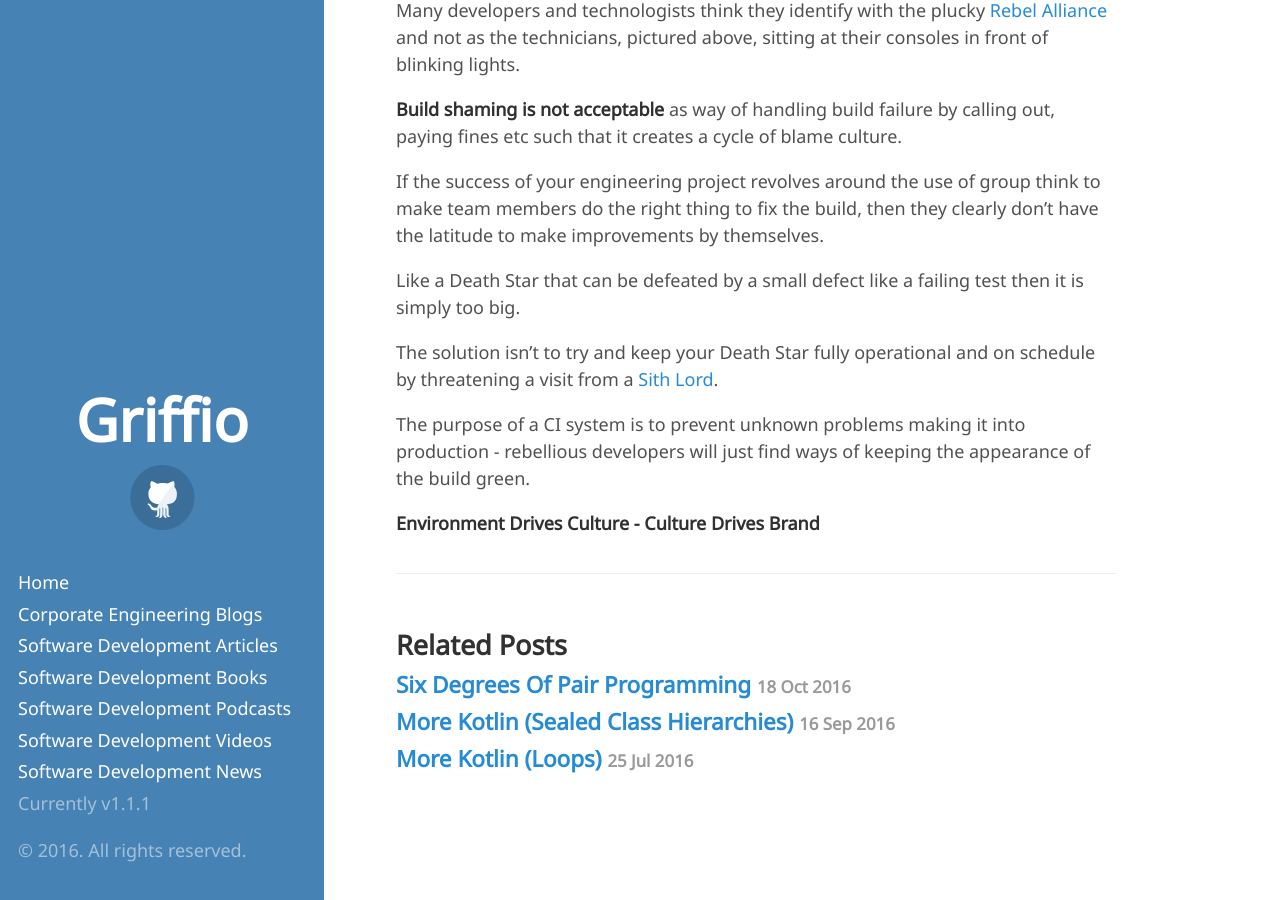
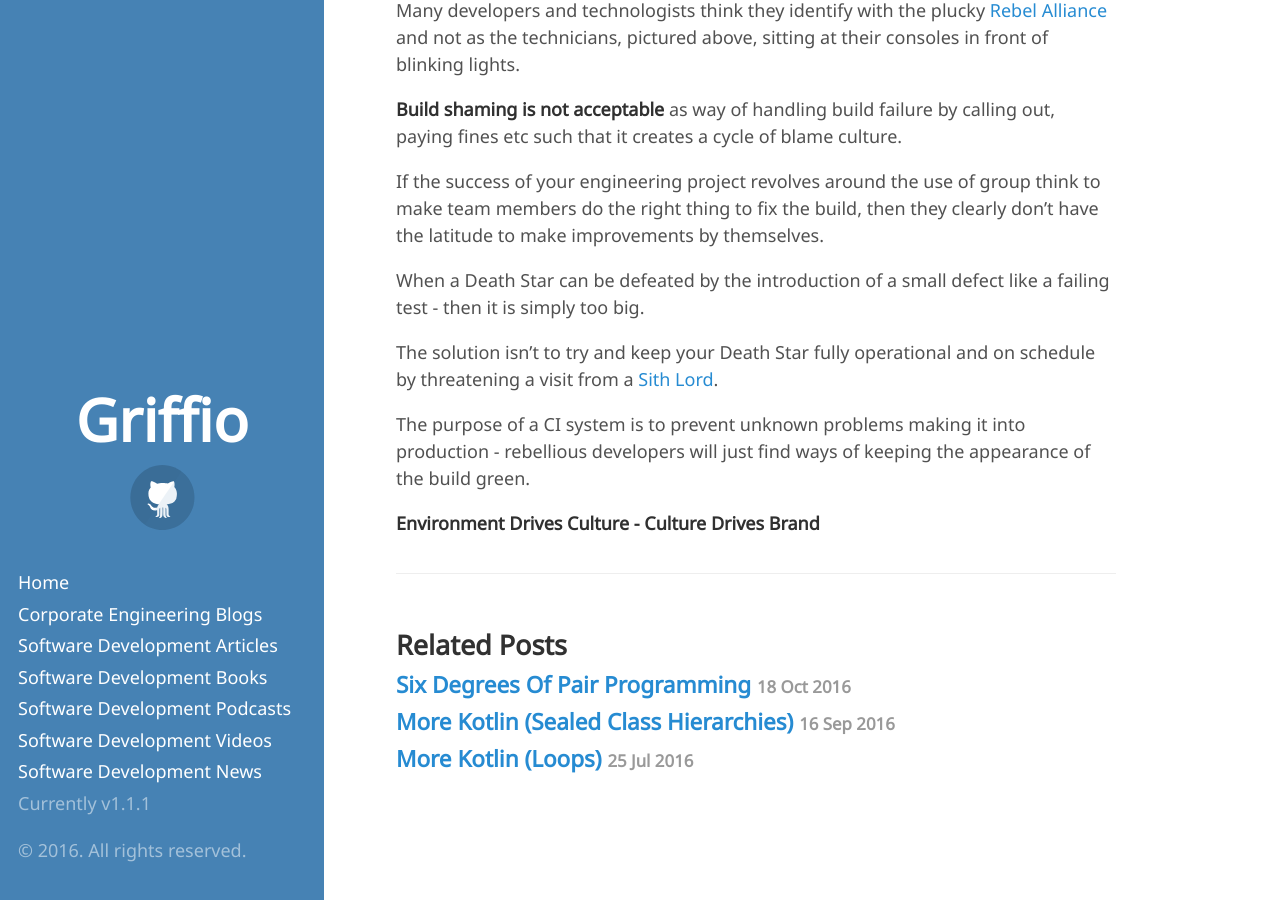
Before and after one commit to griffio/griffio.github.io, a Jekyll site: the page built from _posts/2016-11-01-Death-Star-CI.md, in a window 1280 px wide and 900 px high, scrolled down 815 px. Built offline with Jekyll 4.4.1, drawn with Linux system fonts in a browser that asks for light colours; some web fonts are replaced.

Commit message:
Update 2016-11-01-Death-Star-CI.md

```diff
--- a/_posts/2016-11-01-Death-Star-CI.md
+++ b/_posts/2016-11-01-Death-Star-CI.md
@@ -25,7 +25,7 @@ Many developers and technologists think they identify with the plucky [Rebel All
 
 If the success of your engineering project revolves around the use of group think to make team members do the right thing to fix the build, then they clearly don't have the latitude to make improvements by themselves.
 
-Like a Death Star that can be defeated by a small defect like a failing test then it is simply too big.
+When a Death Star can be defeated by the introduction of a small defect like a failing test - then it is simply too big.
 
 The solution isn't to try and keep your Death Star fully operational and on schedule by threatening a visit from a [Sith Lord](https://en.wikipedia.org/wiki/Sith).
 
```
